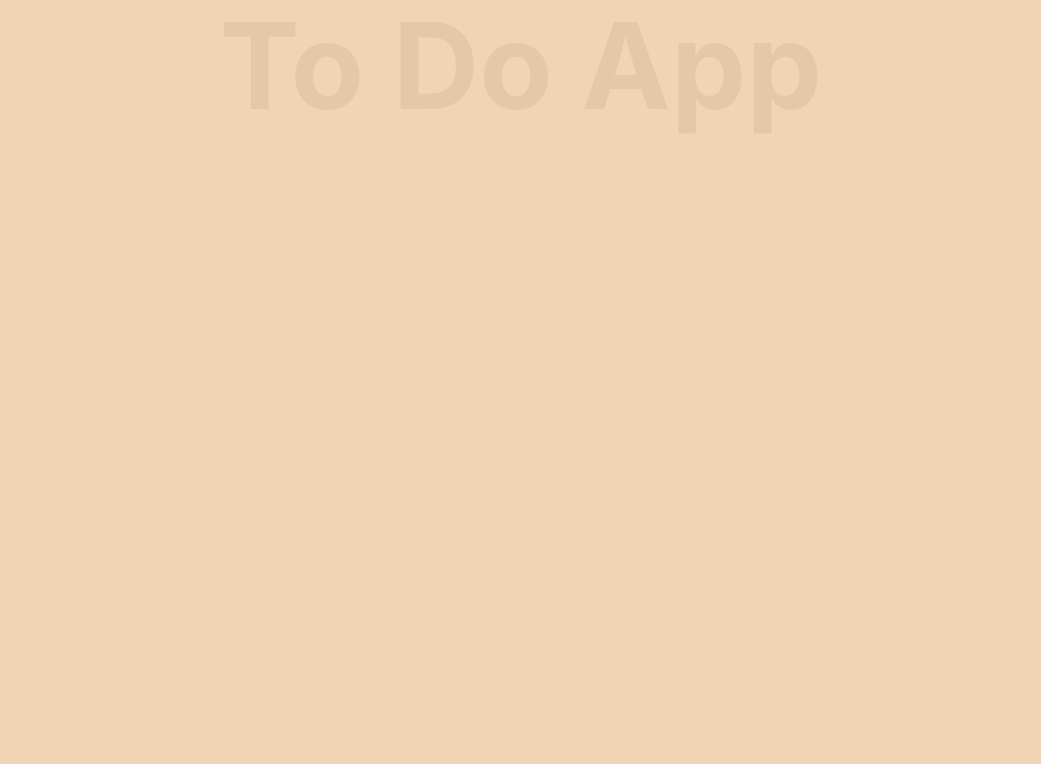
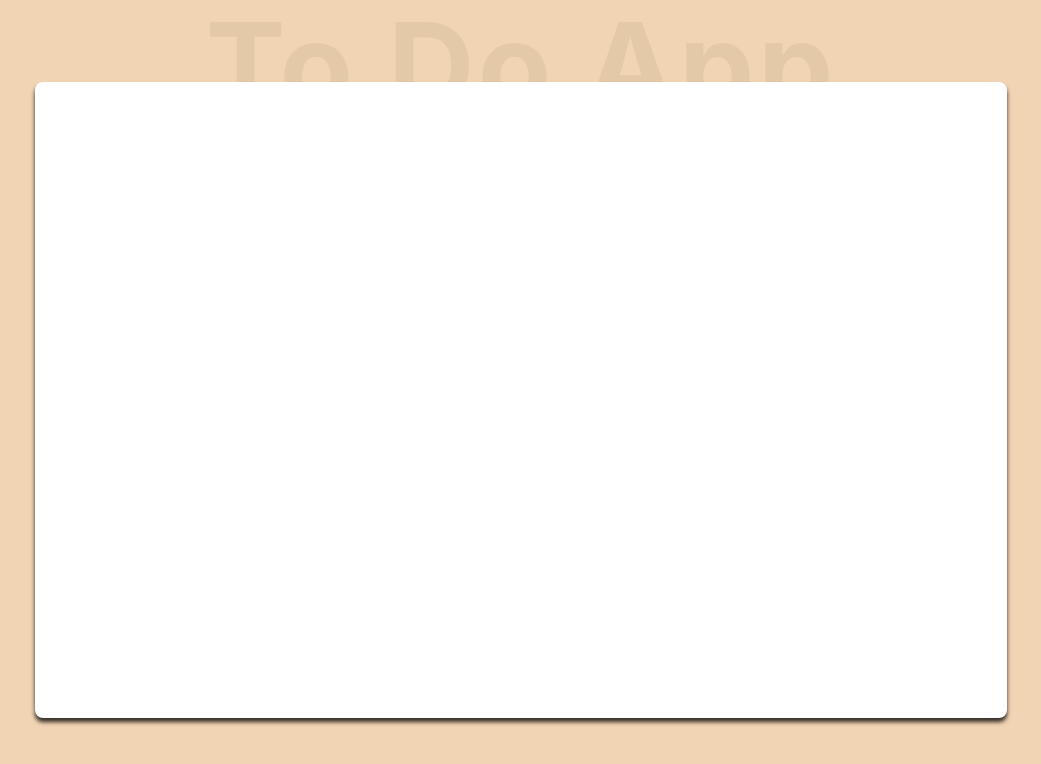
Before and after one commit to MatthewsRicky/NextToDo, a React (Vite) app: page / in a window 1280 px wide. Shown: the top 764 px of the page, without its empty margins (119-1160 px from the left). Built offline with nearby package versions, Linux system fonts and the light colour scheme.

Commit message:
building out the app

```diff
--- a/src/App.tsx
+++ b/src/App.tsx
@@ -1,9 +1,16 @@
 function App() {
   return (
-    <div className="font-sans bg-[#F1D4B3] min-h-screen">
-      <h1 className="text-[120px] font-bold text-black/5 absolute left-1/2 -translate-x-1/2">
+    <div className="flex justify-center items-center font-sans bg-[#F1D4B3] min-h-screen">
+      <h1 className="text-[120px] font-bold text-black/5 absolute left-1/2 -translate-x-1/2 tracking-[0.2rem]">
         To Do App
       </h1>
+
+      <main className="relative w-[972px] rounded-[8px] bg-white h-[636px] shadow-[0_4px_4px_rgba(0,0,0,0.8)]">
+        <header></header>
+        <ul></ul>
+        <section></section>
+      </main>
+      <footer></footer>
     </div>
   );
 }
```
